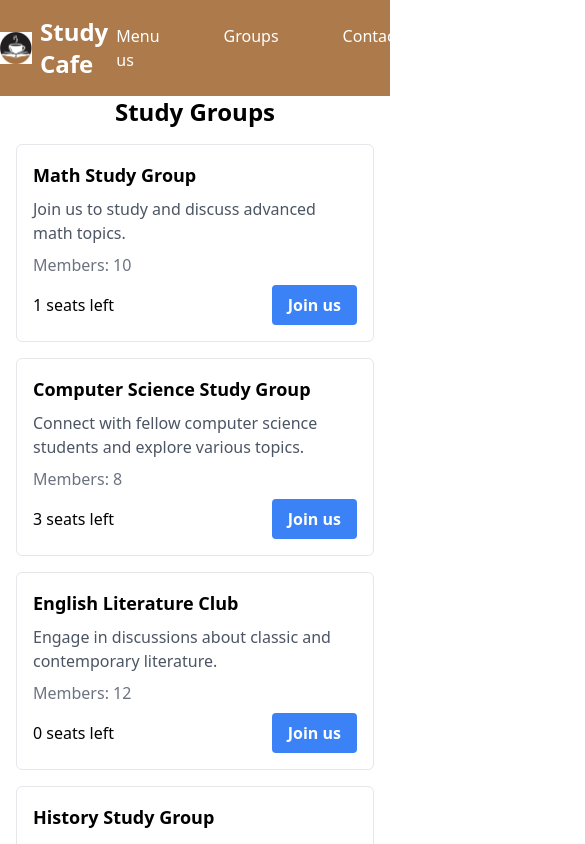
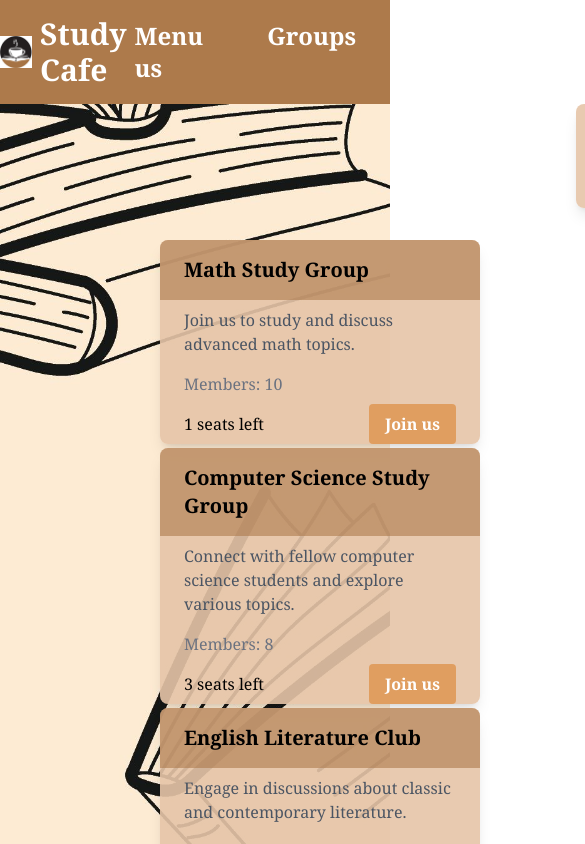
Before and after one commit to csakafeda/StudyCaf-, a React (Create React App) app in the folder app/: page /groups in a window 390 px wide. Shown: the top 844 px of the page, 585 px wide, since content can reach past the window. Built offline with nearby package versions, Linux system fonts and the light colour scheme.

Commit message:
make small color corrections and make pages more responsive

```diff
--- a/app/src/component/Contact/Contact.tsx
+++ b/app/src/component/Contact/Contact.tsx
@@ -27,7 +27,6 @@ const Contact: React.FC = () => {
     const handleSubmit = (e: React.FormEvent<HTMLFormElement>)  => {
         e.preventDefault();
         try {
-            // Handle form submission logic here
             if (!contactForm.name || !contactForm.email || !contactForm.message) {
                 throw new Error('Please fill in all fields');
             }
@@ -40,8 +39,8 @@ const Contact: React.FC = () => {
     };
 
     return (
-        <div className="container mx-auto py-8">
-            <div className="max-w-md mx-auto bg-white rounded-lg shadow-lg p-8">
+        <div className="font-serif container mx-auto py-8">
+            <div className="max-w-md mx-auto bg-nav-bar rounded-lg shadow-lg p-8">
                 <h2 className="text-3xl font-semibold mb-6">Contact Us</h2>
                 <form onSubmit={handleSubmit}>
                     <div className="mb-4">
@@ -52,7 +51,7 @@ const Contact: React.FC = () => {
                             name="name"
                             value={contactForm.name}
                             onChange={handleInputChange}
-                            className="w-full bg-gray-100 border border-gray-300 rounded-md px-4 py-2 focus:outline-none focus:ring-2 focus:ring-blue-500"
+                            className="w-full bg-sand border border-gray-300 rounded-md px-4 py-2 focus:outline-none focus:ring-2 focus:ring-blue-500"
                             required
                         />
                     </div>
@@ -64,7 +63,7 @@ const Contact: React.FC = () => {
                             name="email"
                             value={contactForm.email}
                             onChange={handleInputChange}
-                            className="w-full bg-gray-100 border border-gray-300 rounded-md px-4 py-2 focus:outline-none focus:ring-2 focus:ring-blue-500"
+                            className="w-full bg-sand border border-gray-300 rounded-md px-4 py-2 focus:outline-none focus:ring-2 focus:ring-blue-500"
                             required
                         />
                     </div>
@@ -75,13 +74,13 @@ const Contact: React.FC = () => {
                             name="message"
                             value={contactForm.message}
                             onChange={handleInputChange}
-                            className="w-full bg-gray-100 border border-gray-300 rounded-md px-4 py-2 focus:outline-none focus:ring-2 focus:ring-blue-500"
+                            className="w-full bg-sand border border-gray-300 rounded-md px-4 py-2 focus:outline-none focus:ring-2 focus:ring-blue-500"
                             rows={4}
                             required
                         ></textarea>
                     </div>
                     <button type="submit"
-                            className="bg-blue-500 text-white py-2 px-4 rounded-md hover:bg-blue-600 transition-colors duration-300">Submit
+                            className="bg-sand text-white py-2 px-4 rounded-md hover:bg-camel transition-colors duration-300">Submit
                     </button>
                 </form>
             </div>
--- a/app/src/component/Groups/Groups.tsx
+++ b/app/src/component/Groups/Groups.tsx
@@ -1,5 +1,6 @@
 import React from 'react';
-import { StudyGroups } from './StudyGroups';
+import {StudyGroups} from './StudyGroups';
+import bgbooks from "../../pictures/books.jpg";
 
 const Groups: React.FC = () => {
     const randomNumber = () => {
@@ -7,20 +8,29 @@ const Groups: React.FC = () => {
     };
 
     return (
-        <div className="max-w-4xl mx-auto px-4">
-            <h2 className="text-center text-2xl font-bold mb-4">Study Groups</h2>
-            <div className="grid grid-cols-1 sm:grid-cols-2 md:grid-cols-3 lg:grid-cols-3 gap-4">
+        <div className=" font-serif bg-image-container bg-cover min-h-screen"
+             style={{backgroundImage: `url(${bgbooks})`, backgroundRepeat: "repeat", height: "100%"}}>
+            <div className="mr-72 ml-72">
+                <h2 className="rounded-lg bg-sand text-center text-2xl font-bold mr-72 ml-72 p-5 bg-opacity-90 shadow-lg">
+                    Study Groups
+                </h2>
+                <div className="p-8 flex justify-center items-center mb-4">
+                    <div className="flex gap-1 flex-wrap justify-center items-stretch">
                         {StudyGroups.map((group) => (
-                    <div key={group.id} className="bg-white border rounded-md p-4">
-                        <h3 className="text-lg font-semibold mb-2">{group.name}</h3>
-                        <p className="text-gray-600 mb-2">{group.description}</p>
-                        <p className="text-gray-500 mb-2">Members: {group.members}</p>
+                            <div key={group.id}
+                                 className="w-80 rounded-lg overflow-hidden shadow-lg bg-opacity-90 bg-sand">
+                                <h3 className="text-xl font-semibold py-4 px-6 bg-camel bg-opacity-60 ">
+                                    {group.name}
+                                </h3>
+                                <p className="text-gray-600 mb-2 py-2 px-6">{group.description}</p>
+                                <p className="text-gray-500 mb-2 px-6">Members: {group.members}</p>
                                 {randomNumber() === 0 ? (
                                     <p className="text-red-500">No seats left</p>
                                 ) : (
-                            <div className="flex justify-between items-center">
+                                    <div className="flex justify-between items-center px-6">
                                         <p>{randomNumber()} seats left</p>
-                                <button className="bg-blue-500 hover:bg-blue-700 text-white font-bold py-2 px-4 rounded">
+                                        <button
+                                            className="bg-nav-bar hover:bg-camel text-white font-bold py-2 px-4 rounded">
                                             Join us
                                         </button>
                                     </div>
@@ -29,6 +39,8 @@ const Groups: React.FC = () => {
                         ))}
                     </div>
                 </div>
+            </div>
+        </div>
     );
 };
 
--- a/app/src/component/Home/Home.tsx
+++ b/app/src/component/Home/Home.tsx
@@ -15,7 +15,7 @@ const Home: React.FC = () => {
     };
 
     return (
-        <div className="flex flex-col justify-center">
+        <div className="font-serif flex flex-col justify-center">
             <div
                 className="bg-image-container"
                 style={{
--- a/app/src/component/Menu/Menu.tsx
+++ b/app/src/component/Menu/Menu.tsx
@@ -1,34 +1,37 @@
 import React from "react";
-import {MenuItems} from "./menuItems";
-import bg from "../../pictures/menu_bg.jpg"
+import { MenuItems } from "./menuItems";
+import bg from "../../pictures/menu_bg.jpg";
 
 const Menu: React.FC = () => {
     return (
-        <div className="bg-image-container bg-cover min-h-screen"
-             style={{backgroundImage: `url(${bg})`, backgroundRepeat: "repeat", height: "100%"}}>
-            <div className={"mr-7 ml-7"}>
-                <h2 className=" rounded-lg bg-sand text-center text-2xl font-bold mr-72 ml-72 p-5 bg-opacity-90  shadow-lg">
-                    Study Cafe - Menu
+        <div className="font-serif bg-image-container bg-cover min-h-screen"
+             style={{
+                 backgroundImage: `url(${bg})`,
+                 backgroundRepeat: "repeat",
+                 height: "100%",
+             }}>
+            <div className="mx-auto max-w-4xl">
+                <h2 className="rounded-lg bg-sand text-center text-3xl font-bold p-8 bg-opacity-90 shadow-lg">
+                    Menu
                 </h2>
-                <div className="p-8 flex justify-center items-center mr-5 ml-5 mb-4">
-                    <div className="flex gap-1 flex-wrap justify-center items-center">
+                <div className="p-8 flex justify-center mb-4 items-stretch">
+                    <div className="flex gap-4 flex-wrap justify-center items-center">
                         {MenuItems.map((category, index) => (
                             <div key={index}
-                                 className=" w-80 rounded-lg overflow-hidden shadow-lg bg-opacity-90 bg-sand">
-                                <h2 className="text-xl font-semibold py-4 px-6 bg-camel bg-opacity-60">
+                                 className="w-96 rounded-lg overflow-hidden shadow-lg bg-opacity-90 bg-sand">
+                                <h2 className="text-3xl font-semibold py-6 px-8 bg-camel bg-opacity-60">
                                     {category.name}
                                 </h2>
                                 <ul className="p-6 divide-y divide-gray-700">
                                     {category.items.map((item, itemIndex) => (
-                                        <li key={itemIndex} className="mb-4 py-3 sm:py-4">
+                                        <li key={itemIndex} className="mb-6 py-4 sm:py-6">
                                             <div className="flex items-center">
                                                 <div className="flex-1 min-w-0">
-                                                    <p className="text-sm font-semibold">
+                                                    <p className="font-semibold text-lg">
                                                         {item.name}
                                                     </p>
                                                 </div>
-                                                <div
-                                                    className="inline-flex items-center text-base font-semibold">
+                                                <div className="inline-flex items-center text-xl font-semibold text-amber">
                                                     ${item.price.toFixed(2)}
                                                 </div>
                                             </div>
--- a/app/src/component/Navbar.tsx
+++ b/app/src/component/Navbar.tsx
@@ -4,16 +4,16 @@ import logo from "../pictures/logo.jpg"
 
 function Navbar() {
     return (
-        <nav className="bg-camel sticky top-0">
+        <nav className="font-serif bg-camel sticky top-0">
             <div className="container mx-auto py-4 flex items-center justify-between">
                 <Link className="flex items-center" to="/">
                     <img className="h-8 w-8 mr-2" src={logo} alt="Logo" />
-                    <span className="text-white text-2xl font-bold">Study Cafe</span>
+                    <span className="text-white text-3xl font-bold hover:text-black">Study Cafe</span>
                 </Link>
                 <div className="space-x-16 ml-10 mr-40">
-                    <Link className="text-white hover:text-gray-300" to="/menu">Menu</Link>
-                    <Link className="text-white hover:text-gray-300" to="/groups">Groups</Link>
-                    <Link className="text-white hover:text-gray-300" to="/contact">Contact us</Link>
+                    <Link className="text-white text-2xl font-bold hover:text-black" to="/menu">Menu</Link>
+                    <Link className="text-white text-2xl font-bold hover:text-black" to="/groups">Groups</Link>
+                    <Link className="text-white text-2xl font-bold hover:text-black" to="/contact">Contact us</Link>
                 </div>
             </div>
         </nav>
```
Lines whose indentation alone changed are shown as unchanged.
